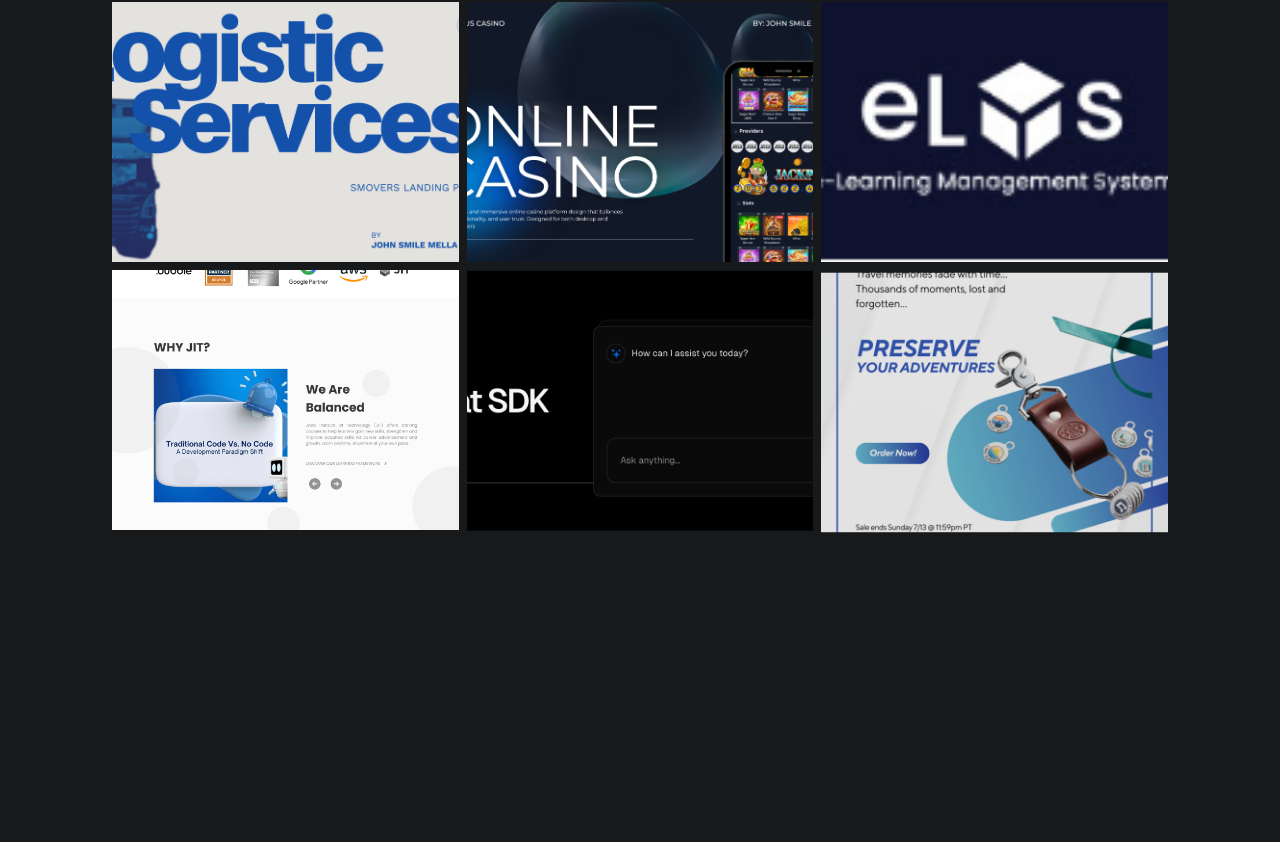
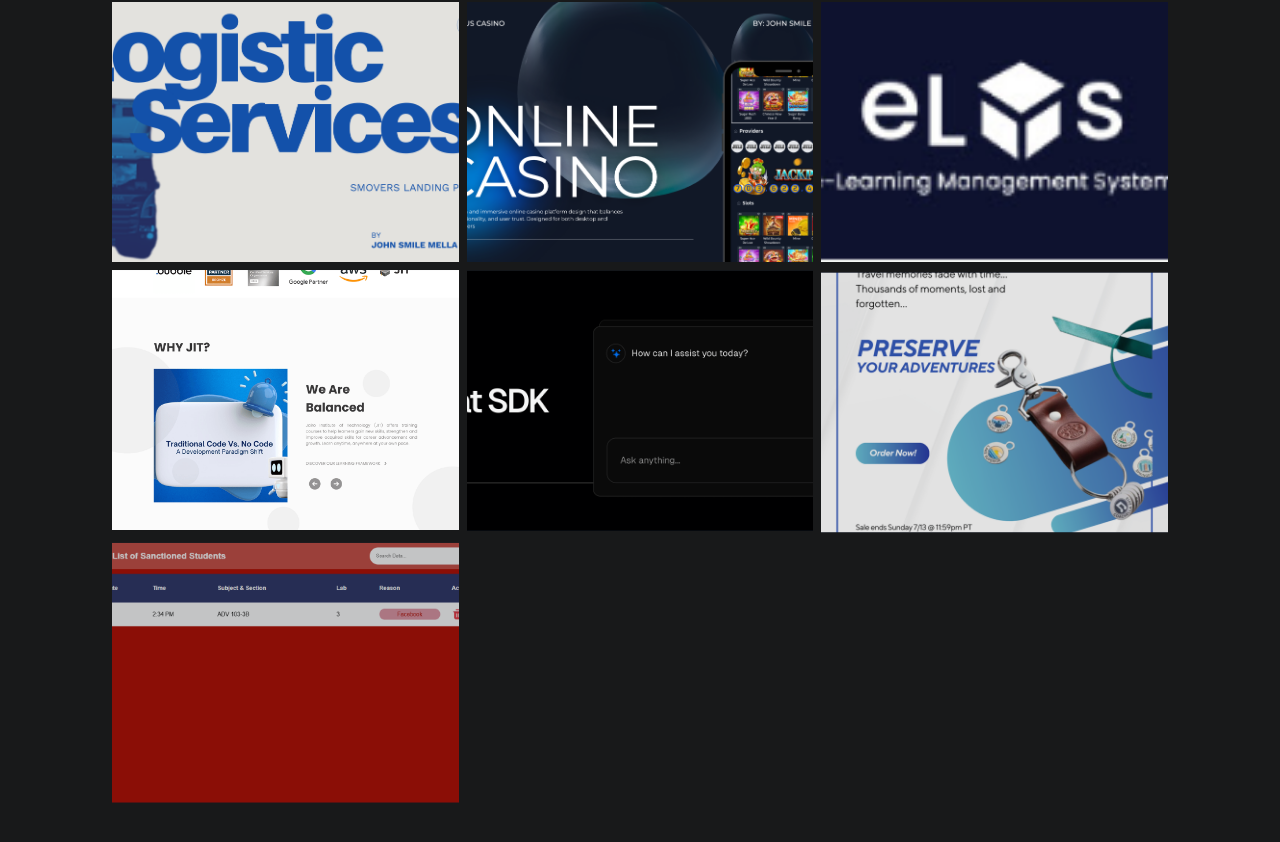
Before and after one commit to Redkuroo/smile-portfolio-v2, a Next.js app: page / in a window 1280 px wide. Shown: the part 3057-3899 px from the top of the page. Before the commit the page ends 3651 px from the top, so only its background shows below. Built offline with nearby package versions, Linux system fonts and the light colour scheme.

Commit message:
added new project

```diff
--- a/app/ProjectSection.js
+++ b/app/ProjectSection.js
@@ -135,6 +135,17 @@
     image: "/projects/wanderclub.png",
     codeUrl: "https://www.figma.com/design/62Id4GggHC0VRs0cczHfP0/TheWanderClub_Hero_A-BTest_UIUX_JohnSmileMella?node-id=0-1&p=f&t=22nh2iwYQKELw4CI-0",
     demoUrl: "https://thewanderclub.com/?srsltid=AfmBOopwb_s69cp4tm5YYQXZfL9UL1mBsE7JlZOayUgtu9q9uvf2_9Qq"
+  },
+  {
+    id: 13,
+    category: ["frontend"],
+    type: "Frontend Developer",
+    title: "Sanction System - Holy Cross of Davao College",
+    description: "This project is a web-based system for managing IT lab sanction requests at HCDC. It streamlines the process of submitting, reviewing, and approving lab usage requests, making it easier for students and staff to access IT resources efficiently.",
+    techs: ["React JS"],
+    image: "/projects/sanction.png",
+    codeUrl: "https://github.com/Redkuroo/Sanction-System",
+    demoUrl: "https://sanction-system-hcdc.vercel.app/"
   },
 ];
 
```
Also changed, not shown: public/projects/sanction.PNG (added).
